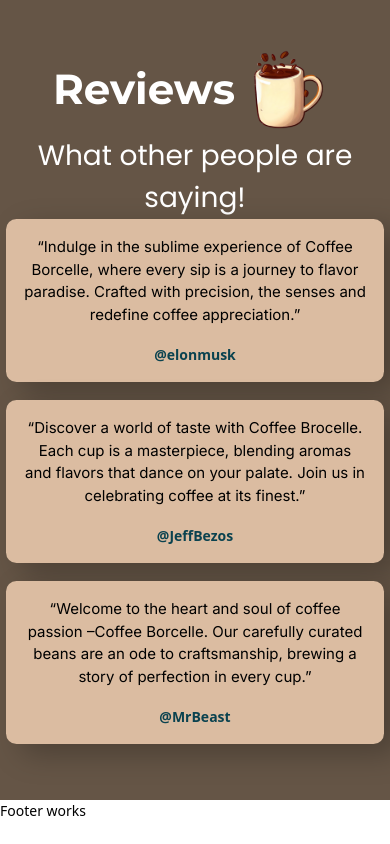
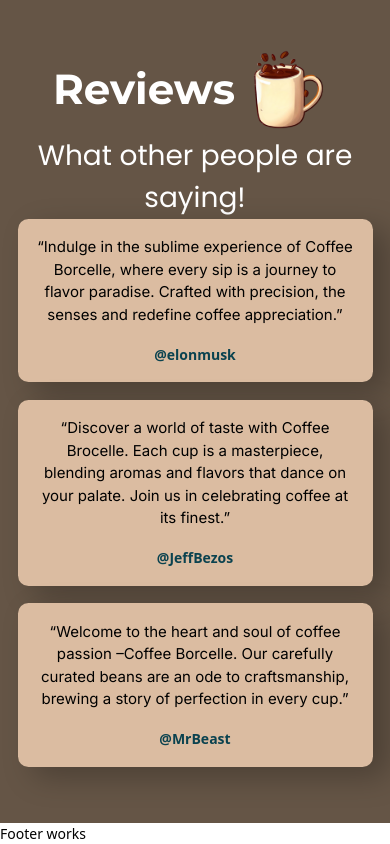
Before and after one commit to Kehinde-Agboola/coffee-borcelle, a React (Vite) app: page / in a window 390 px wide. Shown: the part 1002-1846 px from the top of the page. Before the commit the page ends 1823 px from the top, so only its background shows below. Built offline with nearby package versions, Linux system fonts and the light colour scheme; a web font is replaced by a local one.

Commit message:
added-padding

```diff
--- a/src/components/Ui/Home/Cards.tsx
+++ b/src/components/Ui/Home/Cards.tsx
@@ -3,7 +3,7 @@
 export const Cards = () => {
   return (
     <>
-      <div className="grid grid-cols-1 md:grid-cols-2 xl:grid-cols-3 gap-5 md:gap-10">
+      <div className="grid grid-cols-1 md:grid-cols-2 xl:grid-cols-3 gap-5 md:gap-10 px-5 md:px-0">
         {Cardz.map((r, index) => {
           return (
             <section className="card">
```
